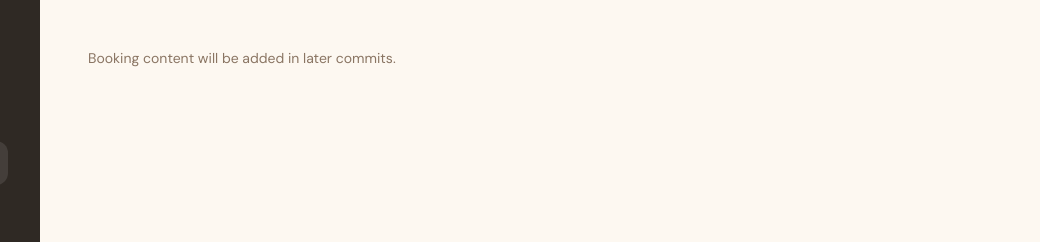
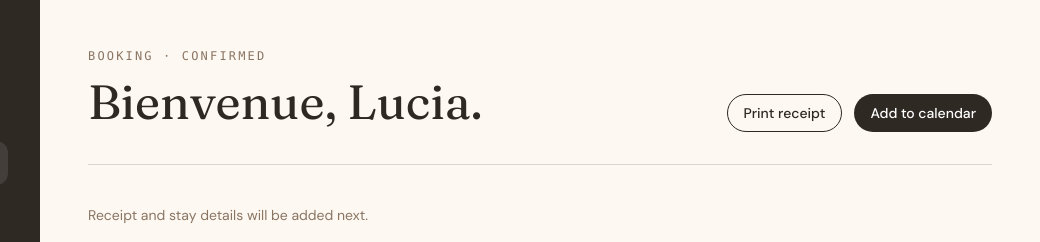
Before and after one commit to BallNChain24FEnd/AshleyWhite-SBA-3_hotel-booking-confirmation-page, a website: page index.html in a window 1280 px wide. Shown: the top 242 px of the page, 240-1280 px from the left. Drawn offline with Linux system fonts and the light colour scheme.

Commit message:
Added booking header and action buttons

```diff
--- a/index.html
+++ b/index.html
@@ -7,7 +7,9 @@
   <link rel="icon" type="image/png" sizes="32x32" href="./assets/images/favicon-32x32.png">
   <link rel="preconnect" href="https://fonts.googleapis.com">
   <link rel="preconnect" href="https://fonts.gstatic.com" crossorigin>
-  <link href="https://fonts.googleapis.com/css2?family=DM+Mono:wght@400;500&family=DM+Sans:wght@400;500;600&family=Fraunces:ital,opsz,wght@0,9..144,400;1,9..144,400&display=swap" rel="stylesheet">
+  <link
+    href="https://fonts.googleapis.com/css2?family=DM+Mono:wght@400;500&family=DM+Sans:wght@400;500;600&family=Fraunces:ital,opsz,wght@0,9..144,400;1,9..144,400&display=swap"
+    rel="stylesheet">
   <link rel="stylesheet" href="./output.css">
   <title>Frontend Mentor | Hotel booking confirmation page</title>
 </head>
@@ -30,25 +32,29 @@
               </a>
             </li>
             <li>
-              <a href="#" class="flex items-center gap-3 rounded-xl px-3 py-3 text-white/80 hover:bg-white/10 hover:text-white">
+              <a href="#"
+                class="flex items-center gap-3 rounded-xl px-3 py-3 text-white/80 hover:bg-white/10 hover:text-white">
                 <img src="./assets/images/icon-house.svg" alt="" class="h-5 w-5">
                 <span>The house</span>
               </a>
             </li>
             <li>
-              <a href="#" class="flex items-center gap-3 rounded-xl px-3 py-3 text-white/80 hover:bg-white/10 hover:text-white">
+              <a href="#"
+                class="flex items-center gap-3 rounded-xl px-3 py-3 text-white/80 hover:bg-white/10 hover:text-white">
                 <img src="./assets/images/icon-pin.svg" alt="" class="h-5 w-5">
                 <span>Around town</span>
               </a>
             </li>
             <li>
-              <a href="#" class="flex items-center gap-3 rounded-xl px-3 py-3 text-white/80 hover:bg-white/10 hover:text-white">
+              <a href="#"
+                class="flex items-center gap-3 rounded-xl px-3 py-3 text-white/80 hover:bg-white/10 hover:text-white">
                 <img src="./assets/images/icon-breakfast.svg" alt="" class="h-5 w-5">
                 <span>Breakfast</span>
               </a>
             </li>
             <li>
-              <a href="#" class="flex items-center gap-3 rounded-xl px-3 py-3 text-white/80 hover:bg-white/10 hover:text-white">
+              <a href="#"
+                class="flex items-center gap-3 rounded-xl px-3 py-3 text-white/80 hover:bg-white/10 hover:text-white">
                 <img src="./assets/images/icon-mail.svg" alt="" class="h-5 w-5">
                 <span>Messages</span>
               </a>
@@ -79,10 +85,32 @@
 
     <main class="min-w-0 bg-[#fdf8f1]">
       <div class="mx-auto max-w-6xl px-5 py-8 sm:px-8 lg:px-12 lg:py-12">
-        <p class="text-sm text-[#8a7563]">Booking content will be added in later commits.</p>
+
+
+        <section class="flex flex-col gap-6 border-b border-[#ded6cc] pb-8 md:flex-row md:items-end md:justify-between">
+          <div>
+            <p class="font-mono text-xs uppercase tracking-[0.18em] text-[#8a7563]">Booking · Confirmed</p>
+            <h1 class="mt-2 font-[Fraunces] text-4xl leading-tight text-[#2f2924] sm:text-5xl">Bienvenue, Lucia.</h1>
+          </div>
+
+          <div class="flex flex-wrap gap-3">
+            <button type="button"
+              class="rounded-full border border-[#2f2924] px-4 py-2 text-sm font-medium transition hover:bg-[#2f2924] hover:text-white focus:outline-none focus:ring-2 focus:ring-[#2f2924]/30">
+              Print receipt
+            </button>
+            <button type="button"
+              class="rounded-full bg-[#2f2924] px-4 py-2 text-sm font-medium text-white transition hover:bg-[#493e35] focus:outline-none focus:ring-2 focus:ring-[#2f2924]/30">
+              Add to calendar
+            </button>
+          </div>
+        </section>
+
+        <p class="mt-10 text-sm text-[#8a7563]">Receipt and stay details will be added next.</p>
       </div>
     </main>
+
   </div>
 
 </body>
+
 </html>
```
Also changed, not shown: output.css.
